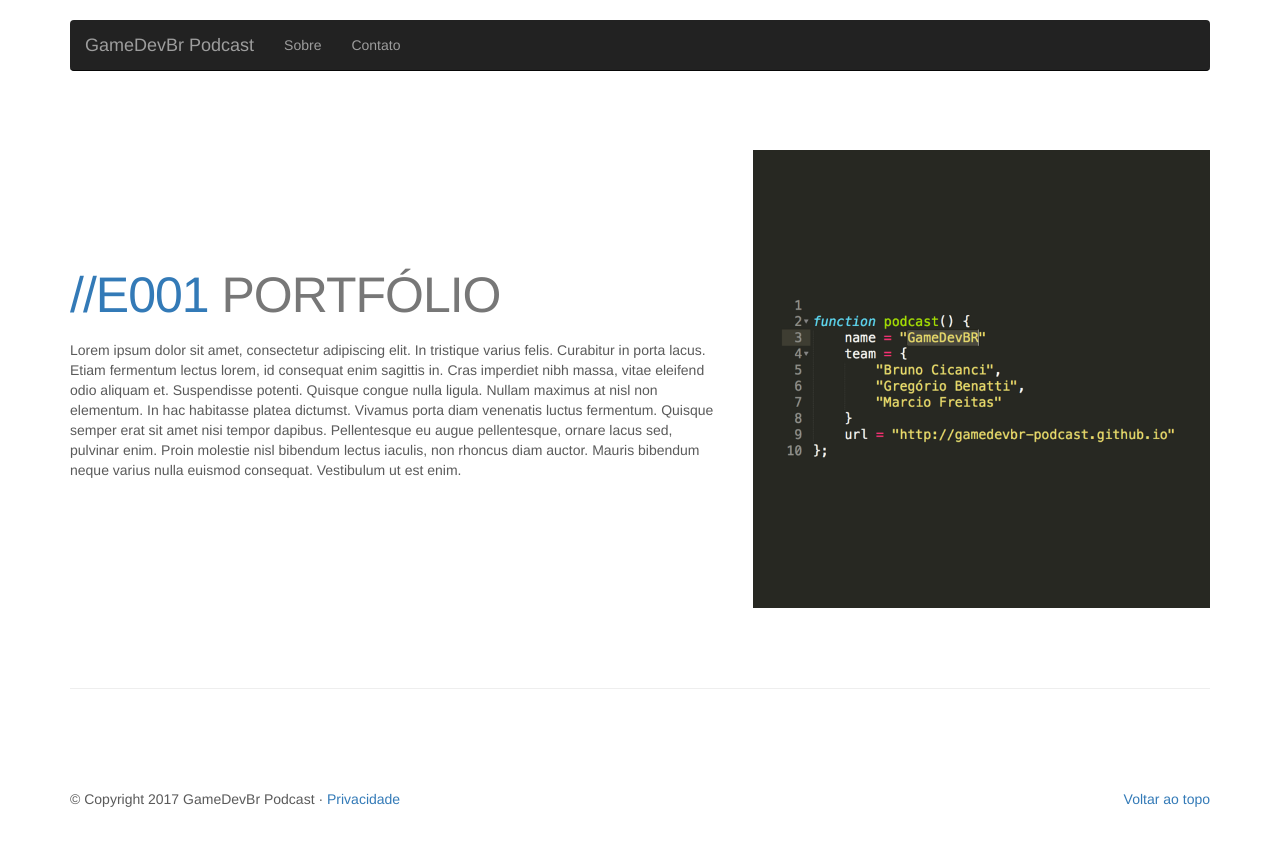
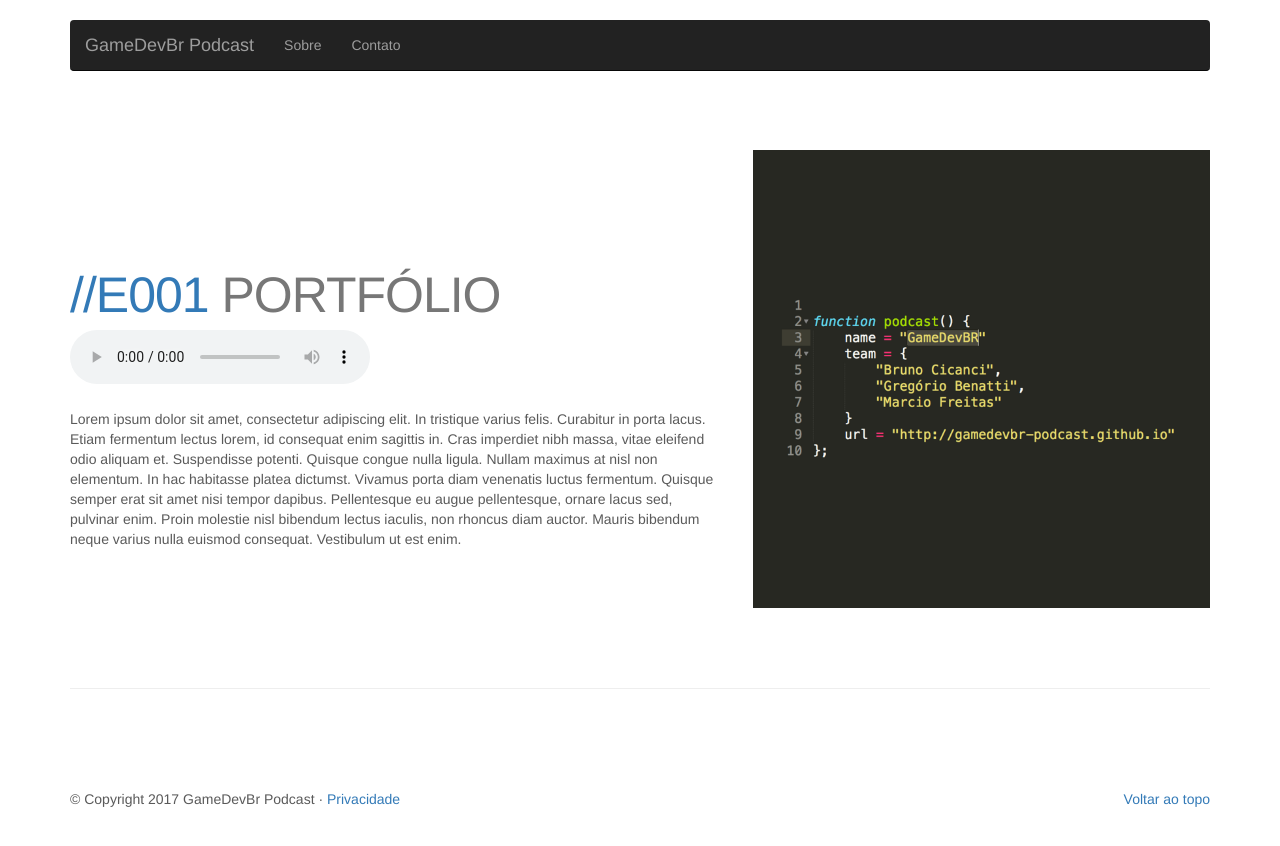
Before and after one commit to gamedevbr-podcast/gamedevbr-podcast.github.io, a Jekyll site: the page built from index.html, in a window 1280 px wide. Shown: the top 846 px of the page. Built offline with Jekyll 4.4.1, drawn with Linux system fonts in a browser that asks for light colours; the list of posts is cut into pages by our own code.

Commit message:
Podcast controls to listen

```diff
--- a/_includes/posts_left.html
+++ b/_includes/posts_left.html
@@ -1,6 +1,7 @@
 <div class="row featurette">
   <div class="col-md-7">
     <h2 class="featurette-heading"><a href="{{ post.url }}">{{ post.title }} <span class="text-muted">{{ post.subtitle }}</span></a></h2>
+    <p><audio src="{{ post.mp3 }}" controls></audio></p>
     <p class="lead">{{ post.excerpt }}</p>
   </div>
   <div class="col-md-5">
--- a/_includes/posts_right.html
+++ b/_includes/posts_right.html
@@ -1,6 +1,7 @@
 <div class="row featurette">
   <div class="col-md-7 col-md-push-5">
     <h2 class="featurette-heading"><a href="{{ post.url }}">{{ post.title }} <span class="text-muted">{{ post.subtitle }}</span></a></h2>
+    <p><audio src="{{ page.mp3 }}" controls></audio></p>
     <p class="lead">{{ post.excerpt }}</p>
   </div>
   <div class="col-md-5 col-md-pull-7">
--- a/_layouts/post.html
+++ b/_layouts/post.html
@@ -5,6 +5,7 @@
 <div class="row featurette">
   <div class="col-md-7">
     <h2 class="featurette-heading">{{ page.title }} <span class="text-muted">{{ page.subtitle }}</span></h2>
+    <p><audio src="{{ page.mp3 }}" controls></audio></p>
     <p>{{ content }}</p>
   </div>
   <div class="col-md-5">
```
